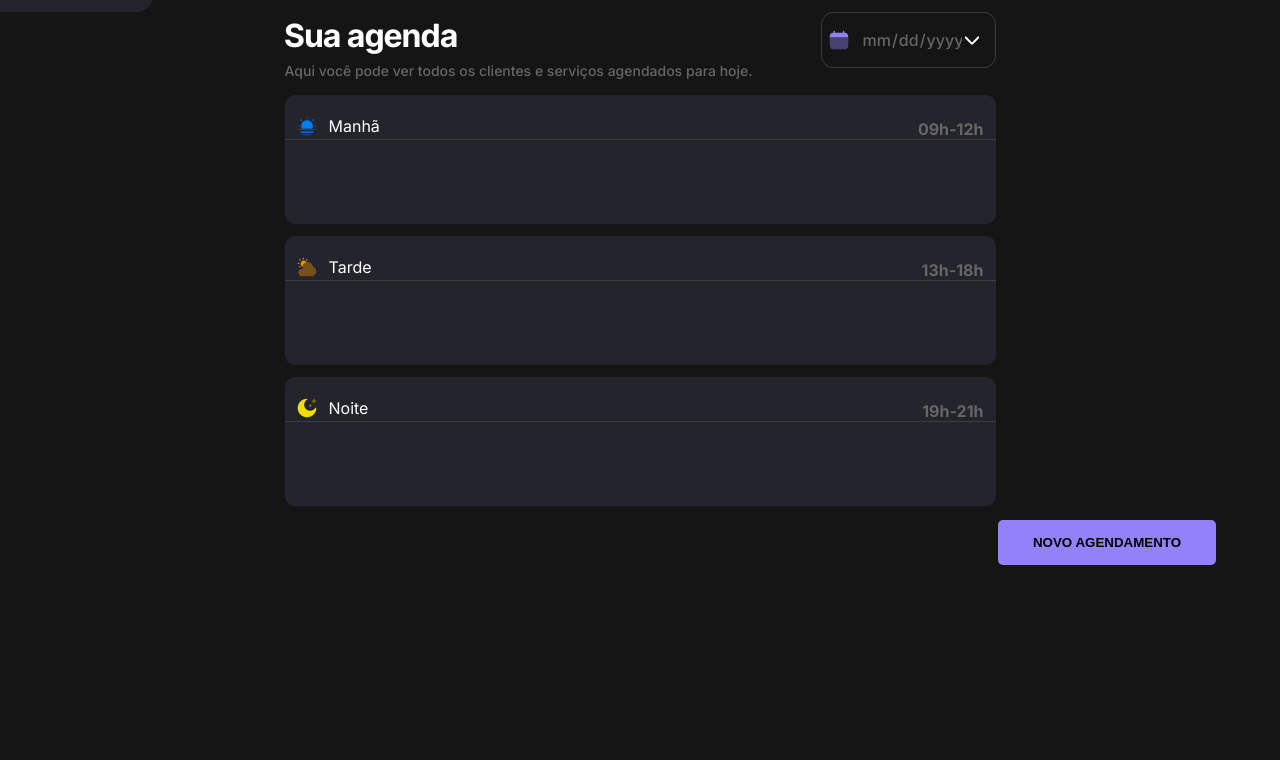
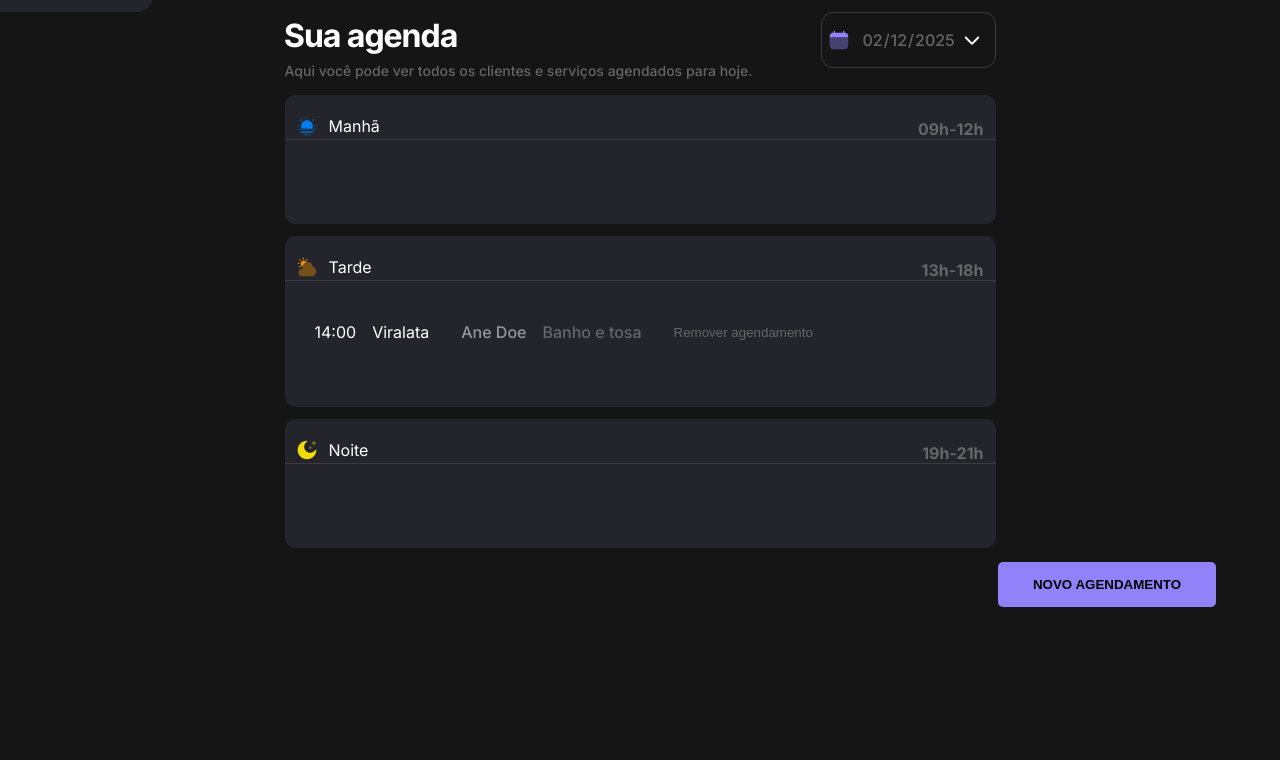
Before and after one commit to tvieira92/petshop-project, a website built with webpack: page index.html in a window 1280 px wide. Shown: the part 40-800 px from the top of the page. Built offline with nearby package versions, Linux system fonts and the light colour scheme; data requests are answered from the project's data file.

Commit message:
adjusting style and correct how the components appears on screen

```diff
--- a/server.json
+++ b/server.json
@@ -1,11 +1,18 @@
 {
   "schedules": [
     {
-      "id": 1739302974219,
-      "name": "John Doe",
-      "namePet": "Nina",
+      "id": 1739365959113,
+      "name": "Ane Doe",
+      "namePet": "Viralata",
       "description": "Banho e tosa",
-      "currentDate": "2025-02-11T20:00:00.000Z"
+      "currentDate": "2025-02-12T14:00:00.000Z"
+    },
+    {
+      "id": 1739366477707,
+      "name": "Jane Doe",
+      "namePet": "Chester",
+      "description": "Vacina",
+      "currentDate": "2025-02-13T15:00:00.000Z"
     }
   ]
 }
--- /dev/null
+++ b/src/modules/form/date-change.js
@@ -0,0 +1,8 @@
+import { scheduleDays } from "../schedules/load.js"
+import { schedulesShow } from "../schedules/show.js"
+
+const dateInput = document.getElementById("date")
+
+dateInput.valueAsDate = new Date()
+
+dateInput.onchange = () => scheduleDays()
--- /dev/null
+++ b/src/modules/schedules/cancel.js
@@ -0,0 +1,30 @@
+import { scheduleDays } from "./load.js"
+import { scheduleCancel } from "../../services/schedule-cancel.js"
+
+const periods = document.querySelectorAll(".appointment")
+
+// Gera evento de click para cada lista (manhã, tarde e noite)
+periods.forEach((appointment) => {
+    // Captura o evento de clique no elemento.
+    appointment.addEventListener("click", async (event) => {
+
+
+        if(event.target.classList.contains("remove-btn")){
+
+            const item = event.target.closest("div")
+
+            const { id } = item.dataset
+
+            if (id) {
+                const isConfirm = confirm("Tem certeza que deseja cancelar o agendamento?")
+
+                if (isConfirm){
+
+                    await scheduleCancel({ id })
+
+                    scheduleDays()
+                }
+            }
+        }
+    })
+})
--- a/src/modules/schedules/load.js
+++ b/src/modules/schedules/load.js
@@ -16,6 +16,6 @@ export async function scheduleDays() {
     schedulesShow({ dailySchedules })
 
     // Renderiza as horas disponíveis.
-    hoursLoad({ date })
+    hoursLoad({ date, dailySchedules })
 
 }
--- a/src/modules/schedules/show.js
+++ b/src/modules/schedules/show.js
@@ -4,6 +4,7 @@ import dayjs from "dayjs"
 const periodMorning = document.getElementById("appointment-morning")
 const periodAfternoon = document.getElementById("appointment-afternoon")
 const periodNight = document.getElementById("appointment-night")
+
 
 export function schedulesShow({ dailySchedules }) {
     try {
@@ -12,6 +13,7 @@ export function schedulesShow({ dailySchedules }) {
         periodMorning.innerHTML = ""
         periodAfternoon.innerHTML = ""
         periodNight.innerHTML = ""
+
 
         // Renderiza os agendamentos por período.
         dailySchedules.forEach((schedule) => {
@@ -36,7 +38,7 @@ export function schedulesShow({ dailySchedules }) {
             service.classList.add("service")
             btnRemove.classList.add("remove-btn")
 
-            time.textContent = dayjs(schedule.when).format("HH:mm")
+            time.textContent = dayjs(schedule.currentDate).format("HH:mm")
             name.textContent = schedule.name
             petName.textContent = schedule.namePet
             service.textContent = schedule.description
@@ -47,7 +49,7 @@ export function schedulesShow({ dailySchedules }) {
             content.append(contentHeader, service, btnRemove)
             // Cria o botão de remover agendamento.
 
-            // const hour = dayjs(schedule.currentDate).hour()
+            const hour = dayjs(schedule.currentDate).hour()
 
             if(hour <= 12){
                 periodMorning.appendChild(content)
@@ -59,7 +61,7 @@ export function schedulesShow({ dailySchedules }) {
 
         })
 
-        console.log(dailySchedules)
+
 
     } catch (error) {
         alert("Não foi possível exibir os agendamentos.")
--- /dev/null
+++ b/src/services/schedule-cancel.js
@@ -0,0 +1,12 @@
+import { apiConfig } from "./api-config.js"
+
+export async function scheduleCancel ({ id }) {
+    try {
+        await fetch(`${apiConfig.baseURL}/schedules/${id}`, {
+            method: "DELETE",
+        })
+    } catch (error) {
+        console.log(error)
+        alert("Não foi possível cancelar o agendamento.")
+    }
+}
--- a/src/styles/global.css
+++ b/src/styles/global.css
@@ -61,7 +61,6 @@ h1 {
 body {
     background-color: var(--background-primary);
     height: 100vh;
-    overflow: hidden;
 }
 
 .desktop-only {
@@ -96,4 +95,9 @@ input {
 
 
     }
+
+    body {
+        overflow-y: hidden;
+        height: 100vh;
+    }
 }
--- a/src/styles/style.css
+++ b/src/styles/style.css
@@ -109,11 +109,12 @@ input[type="date"]::-webkit-calendar-picker-indicator {
 .appointment {
   padding: 30px;
   display: flex;
+  flex-wrap: wrap;
 
   & .appointment-content {
     display: flex;
     flex-wrap: wrap;
-    gap: 2rem;
+    padding: 0.7rem 0;
   }
 
   & .pet-name {
@@ -124,7 +125,6 @@ input[type="date"]::-webkit-calendar-picker-indicator {
     font-weight: 500;
     color: var(--content-tertiary);
     padding-inline: 1rem;
-
   }
 
   & .service {
@@ -137,6 +137,7 @@ input[type="date"]::-webkit-calendar-picker-indicator {
     border: none;
     color: var(--content-tertiary);
     cursor: pointer;
+    padding-left: 2rem;
   }
 }
 
@@ -186,7 +187,7 @@ footer {
 .owner-modal {
   display: grid;
 
-  label {
+  & label {
     padding-bottom: 0.65rem;
     color: var(--content-primary);
   }
@@ -338,21 +339,23 @@ input[type="time"]::-webkit-clear-button {
   .appointment {
     padding: 30px;
     display: flex;
+    flex-wrap: wrap;
+
 
     & .appointment-content {
       display: flex;
       justify-content: space-between;
-      align-items: center;
 
-      flex: 1;
     }
 
     & .owner {
       font-family: var(--ff-base);
       color: var(--content-secondary);
+    }
+
+    & .remove-btn {
 
     }
-
   }
 }
 
```
Also changed, not shown: src/main.js (+4 -94 lines).
